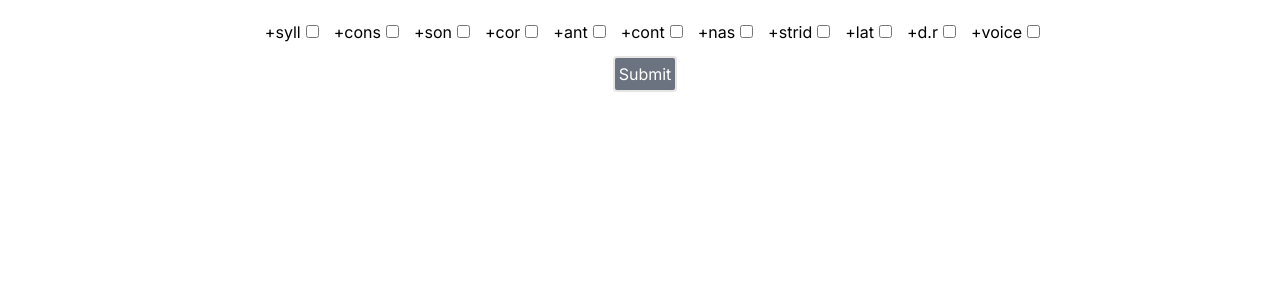
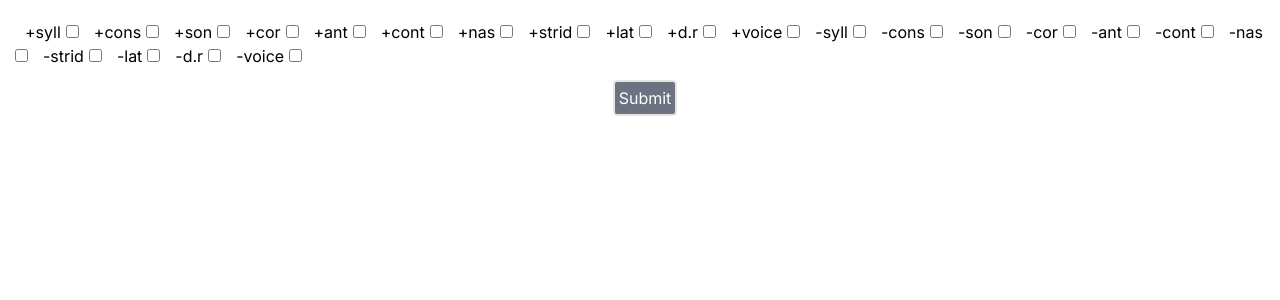
Before and after one commit to Alex-Horan/phonology-features, a Next.js app: page / in a window 1280 px wide. Shown: the top 300 px of the page. Built offline with nearby package versions, Linux system fonts and the light colour scheme.

Commit message:
added negative features. lets hope this works

```diff
--- a/app/page.tsx
+++ b/app/page.tsx
@@ -8,6 +8,7 @@ function FilterForm(){
   let filterData: string[] = [];
 
   const features = [
+  //positive features
   {feature: "+syll", members: ['m','n','ŋ','ɹ','l']},
   {feature: "+cons", members: ['p','b','t','d','ɾ','k','g','ʔ','tʃ','dʒ','f','v','θ','ð','s','z','ʃ','ʒ','x','h','m','n','ŋ','ɹ','l']},
   {feature: "+son", members: ['m','n','ŋ','ɹ','l','w','j']},
@@ -19,6 +20,19 @@ function FilterForm(){
   {feature: "+lat", members: ['l']},
   {feature: "+d.r", members: ['tʃ','dʒ']},
   {feature: "+voice", members: ['b','d','ɾ','g','ʔ','dʒ','v','ð','z','ʒ','m','n','ŋ','ɹ','l','w','j']},
+  //negative features
+  {feature: "-syll", members: ['p','b','t','d','ɾ','k','g','ʔ','tʃ','dʒ','f','v','θ','ð','s','z','ʃ','ʒ','x','h','w','j']},
+  {feature: "-cons", members: ['w','j']},
+  {feature: "-son", members: ['p','b','t','d','ɾ','k','g','ʔ','tʃ','dʒ','f','v','θ','ð','s','z','ʃ','ʒ','x','h']},
+  {feature: "-cor", members: ['p','b','k','g','ʔ','f','v','x','h','m','ŋ','w']},
+  {feature: "-ant", members: ['k','g','ʔ','tʃ','dʒ','ʃ','ʒ','x','h','ŋ','w','j']},
+  {feature: "-cont", members: ['p','b','t','d','ɾ','k','g','ʔ','tʃ','dʒ','m','n','ŋ']},
+  {feature: "-nas", members: ['p','b','t','d','ɾ','k','g','ʔ','tʃ','dʒ','f','v','θ','ð','s','z','ʃ','ʒ','x','h','ɹ','l','w','j']},
+  {feature: "-strid", members: ['p','b','t','d','ɾ','k','g','ʔ','θ','ð','x','h','m','n','ŋ','tr','l','w','j']},
+  {feature: "-lat", members: ['p','b','t','d','ɾ','k','g','ʔ','tʃ','dʒ','f','v','θ','ð','s','z','ʃ','ʒ','x','h','ɹ','m','n','ŋ','w','j']},
+  {feature: "-d.r", members: ['p','b','t','d','ɾ','k','g','ʔ','f','v','θ','ð','s','z','ʃ','ʒ','x','h','ɹ','m','n','ŋ','w','j','l']},
+  {feature: "-voice", members: ['p','t','k','ʔ','tʃ','f','θ','s','ʃ','x','h']}
+
 ];
 
 
```
